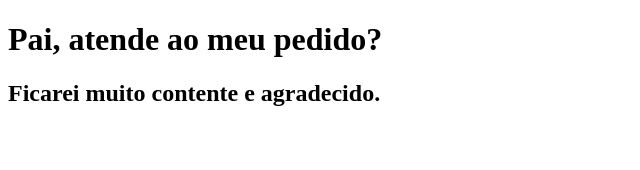
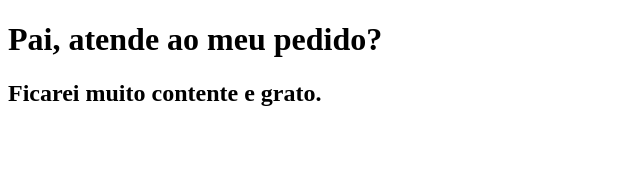
Before and after one commit to thodole/clone-tabnews, a Next.js app: page / in a window 1280 px wide. Shown: the top 170 px of the page, without its empty margins (0-640 px from the left). Built offline with nearby package versions, Linux system fonts and the light colour scheme.

Commit message:
atualiza a frase, como treino.

```diff
--- a/pages/index.js
+++ b/pages/index.js
@@ -2,7 +2,7 @@ function Home() {
     return (
         <>
             <h1>Pai, atende ao meu pedido?</h1>
-            <h2>Ficarei muito contente e agradecido.</h2>
+            <h2>Ficarei muito contente e grato.</h2>
         </>
     )
 }
```
